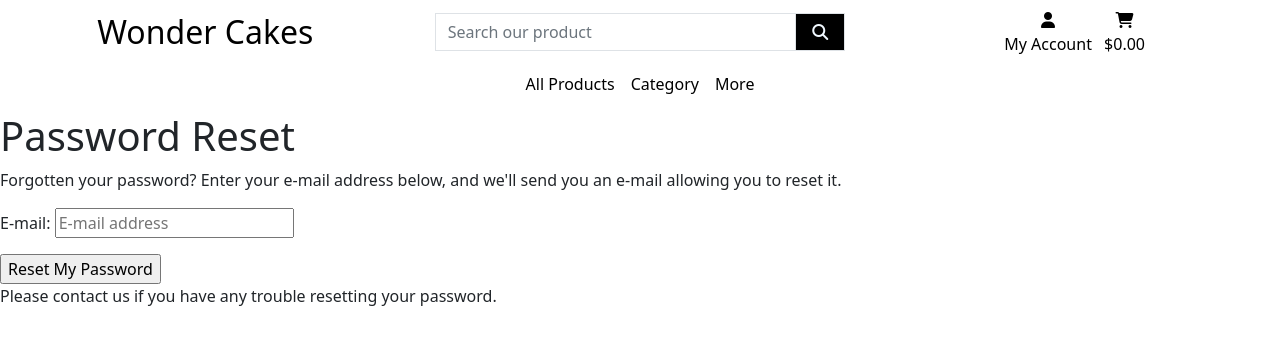
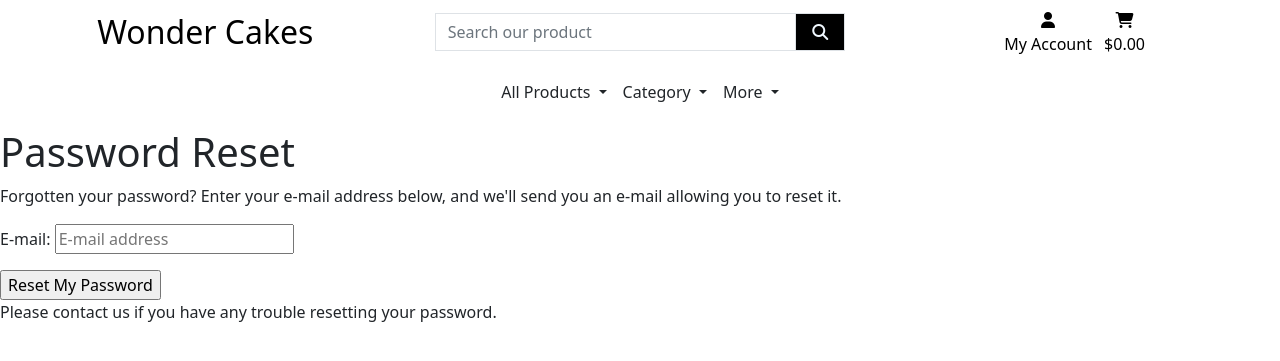
Before and after one commit to iama3191/Wonder-Cakes, a Django app: page /accounts/password/reset/ in a window 1280 px wide. Shown: the top 361 px of the page. Run offline with Django 3.2, Linux system fonts and the light colour scheme; some libraries are stand-ins or nearby versions.

Commit message:
Fix dropdown menu for the navbar, modify the position of the script link for the js functionality

```diff
--- a/home/templates/home/index.html
+++ b/home/templates/home/index.html
@@ -2,7 +2,7 @@
 {% load static %}
 
 {% block page_header %}
-    <div class="container header-container">
+    <div class="container">
         <div class="row">
             <div class="col"></div>
         </div>
--- a/templates/base.html
+++ b/templates/base.html
@@ -25,9 +25,9 @@
 
     {% block corejs %}
         <script src="https://kit.fontawesome.com/5cf6f031a9.js" crossorigin="anonymous"></script>
+        <script src="https://cdn.jsdelivr.net/npm/bootstrap@5.2.3/dist/js/bootstrap.min.js" integrity="sha384-cuYeSxntonz0PPNlHhBs68uyIAVpIIOZZ5JqeqvYYIcEL727kskC66kF92t6Xl2V" crossorigin="anonymous"></script>
         <script src="https://cdn.jsdelivr.net/npm/bootstrap@5.2.3/dist/js/bootstrap.bundle.min.js" integrity="sha384-kenU1KFdBIe4zVF0s0G1M5b4hcpxyD9F7jL+jjXkk+Q2h455rYXK/7HAuoJl+0I4" crossorigin="anonymous"></script>
         <script src="https://cdn.jsdelivr.net/npm/@popperjs/core@2.11.6/dist/umd/popper.min.js" integrity="sha384-oBqDVmMz9ATKxIep9tiCxS/Z9fNfEXiDAYTujMAeBAsjFuCZSmKbSSUnQlmh/jp3" crossorigin="anonymous"></script>
-        <script src="https://cdn.jsdelivr.net/npm/bootstrap@5.2.3/dist/js/bootstrap.min.js" integrity="sha384-cuYeSxntonz0PPNlHhBs68uyIAVpIIOZZ5JqeqvYYIcEL727kskC66kF92t6Xl2V" crossorigin="anonymous"></script>
     {% endblock %}
 
     {% block extra_js %}
@@ -100,7 +100,7 @@
       </div>
       <div class="row bg-white">
         <nav class="navbar navbar-expand-lg navbar-light w-100">
-            <button class="navbar-toggler" type="button" data-toggle="collapse" data-target="#main-nav" aria-controls="main-nav" aria-expanded="false" aria-label="Toggle navigation">
+            <button class="navbar-toggler" type="button" data-bs-toggle="collapse" data-target="#main-nav" aria-controls="main-nav" aria-expanded="false" aria-label="Toggle navigation">
                 <span class="navbar-toggler-icon"></span>
             </button>
             {% include 'includes/mobile-top-header.html' %}
--- a/templates/includes/main-nav.html
+++ b/templates/includes/main-nav.html
@@ -1,43 +1,47 @@
-<div class="collapse navbar-collapse" id="main-nav">
-    <ul class="navbar-nav w-auto mx-auto">
-        <li class="nav-item-dropdown ">
-            <a class="logo-font font-weight-bold nav-link text-black mr-5" href="#" id="all-products-link" data-toggle="dropdown" aria-haspopup="true" aria-expanded="false">
+<nav class="navbar navbar-expand-lg navbar-light mx-auto">
+    <div class="container-fluid">
+      <div class="collapse navbar-collapse" id="navbarSupportedContent">
+        <ul class="navbar-nav me-auto mb-2 mb-lg-0">
+
+          <li class="nav-item dropdown">
+            <a class="nav-link dropdown-toggle text-dark" href="#" id="all-products-link" role="button" data-bs-toggle="dropdown" aria-expanded="false">
               All Products
             </a>
-            <div class="dropdown-menu border-0" aria-labelledby="all-products-link">
-                <a href="" class="dropdown-item">By Price</a>
-                <a href="" class="dropdown-item ">By Rating</a>
-                <a href="" class="dropdown-item ">By Category</a>
-                <a href="" class="dropdown-item">All Products</a>
-            </div>
+            <ul class="dropdown-menu border-0 rounded-0" aria-labelledby="all-products-link">
+              <li><a class="dropdown-item" href="#">By Price</a></li>
+              <li><a class="dropdown-item" href="#">By Rating</a></li>
+              <li><a class="dropdown-item" href="#">By Category</a></li>
+              <li><a class="dropdown-item" href="#">All Products</a></li>
+            </ul>
           </li>
 
           <li class="nav-item dropdown">
-            <a class="logo-font font-weight-bold nav-link text-black mr-5" href="#" id="categories-link" data-toggle="dropdown" aria-haspopup="true" aria-expanded="false">
+            <a class="nav-link dropdown-toggle text-dark" href="#" id="categories-link" role="button" data-bs-toggle="dropdown" aria-expanded="false" aria-haspopup="true">
               Category
             </a>
-            <div class="dropdown-menu border-0" aria-labelledby="categories-link">
-                <a href="" class="dropdown-item">Anniversary Cakes</a>
-                <a href="" class="dropdown-item">Baby Shower Cakes</a>
-                <a href="" class="dropdown-item">Birthday Cakes</a>
-                <a href="" class="dropdown-item">Cupcakes</a>
-                <a href="" class="dropdown-item">Valentine's & Engagement Cakes</a>
-                <a href="" class="dropdown-item">Quick Cakes</a>
-                <a href="" class="dropdown-item">Wedding Cakes</a>
-            </div>
+            <ul class="dropdown-menu border-0 rounded-0" aria-labelledby="categories-link">
+              <li><a class="dropdown-item" href="#">Anniversary Cakes</a></li>
+              <li><a class="dropdown-item" href="#">Baby Shower Cakes</a></li>
+              <li><a class="dropdown-item" href="#">Birthday Cakes</a></li>
+              <li><a class="dropdown-item" href="#">Valentine's & Engagement Cakes</a></li>
+              <li><a class="dropdown-item" href="#">Quick Cakes</a></li>
+              <li><a class="dropdown-item" href="#">Wedding Cakes</a></li>
+            </ul>
           </li>
 
           <li class="nav-item dropdown">
-            <a class="logo-font font-weight-bold nav-link text-black mr-5" href="#" id="more-info-link" data-toggle="dropdown" aria-haspopup="true" aria-expanded="false">
+            <a class="nav-link dropdown-toggle text-dark" href="#" id="more-info-link" role="button" data-bs-toggle="dropdown" aria-expanded="false" aria-haspopup="true">
               More
             </a>
-            <div class="dropdown-menu border-0" aria-labelledby="more-info-link">
-                <a href="" class="dropdown-item">About</a>
-                <a href="" class="dropdown-item">Contact</a>
-                <a href="" class="dropdown-item">FAQ</a>
-                <a href="" class="dropdown-item">Gallery</a>
-                <a href="" class="dropdown-item">Ingredients and Allergens</a>
-            </div>
+            <ul class="dropdown-menu border-0 rounded-0" aria-labelledby="more-info-link">
+              <li><a class="dropdown-item" href="#">About</a></li>
+              <li><a class="dropdown-item" href="#">Contact</a></li>
+              <li><a class="dropdown-item" href="#">FAQ</a></li>
+              <li><a class="dropdown-item" href="#">Gallery</a></li>
+              <li><a class="dropdown-item" href="#">Ingredients & Allergens</a></li>
+            </ul>
           </li>
         </ul>
       </div>
+    </div>
+  </nav>
--- a/templates/includes/mobile-top-header.html
+++ b/templates/includes/mobile-top-header.html
@@ -1,7 +1,7 @@
 <li class="list-inline-item">
     <a class="text-black nav-link d-block d-lg-none" href="#" id="mobile-search" data-toggle="dropdown" aria-haspopup="true" aria-expanded="false">
         <div class="text-center">
-            <div><i class="fas fa-search fa-lg"></i></div>
+            <div><i class="fa-solid fa-magnifying-glass"></i></div>
             <p class="my-0">Search</p>
         </div>
     </a>
@@ -23,7 +23,7 @@
 <li class="list-inline-item dropdown">
     <a class="text-black nav-link d-block d-lg-none" href="#" id="user-options" data-toggle="dropdown" aria-haspopup="true" aria-expanded="false">
         <div class="text-center">
-            <div><i class="fas fa-user fa-lg"></i></div>
+            <div><i class="fa-solid fa-user"></i></div>
             <p class="my-0">My Account</p>
         </div>
     </a>
```
Lines whose indentation alone changed are shown as unchanged.
